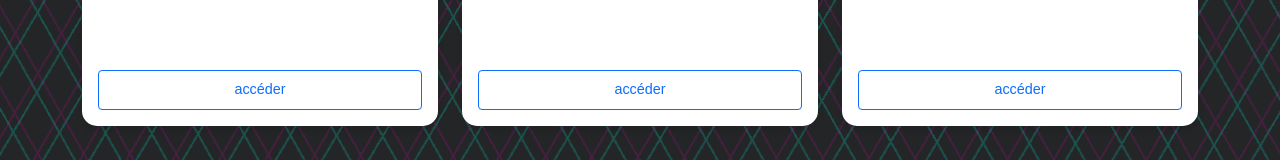
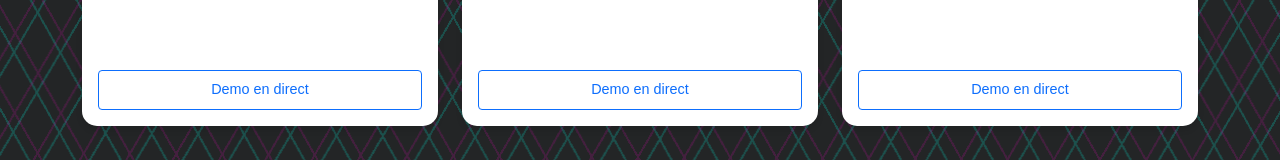
Before and after one commit to RodrigueDev14/personal-website, a plain HTML site: page index.html in a window 1280 px wide. Shown: the part 1313-1473 px from the top of the page. Drawn offline with nearby package versions, Linux system fonts and the light colour scheme.

Commit message:
ajout de target="_blank" et rel="noopener".

```diff
--- a/index.html
+++ b/index.html
@@ -103,8 +103,8 @@
                   <a
                     href="https://am-sa.net/"
                     class="btn btn-outline-primary btn-sm"
-                    >accéder</a
-                  >
+                    target="_blank" rel="noopener"
+                    >Demo en direct</a>
                 </div>
               </div>
             </div>
@@ -134,8 +134,8 @@
                   <a
                     href="https://kamene.net/"
                     class="btn btn-outline-primary btn-sm"
-                    >accéder</a
-                  >
+                    target="_blank" rel="noopener"
+                    >Demo en direct</a>
                 </div>
               </div>
             </div>
@@ -163,7 +163,7 @@
               </div>
               <div class="card-footer bg-transparent border-0">
                 <div class="d-flex justify-content-center">
-                  <a href="https://www.residencembema.com" class="btn btn-outline-primary btn-sm">accéder</a>
+                  <a href="https://www.residencembema.com" class="btn btn-outline-primary btn-sm" target="_blank" rel="noopener">Demo en direct</a>
                 </div>
               </div>
             </div>
```
